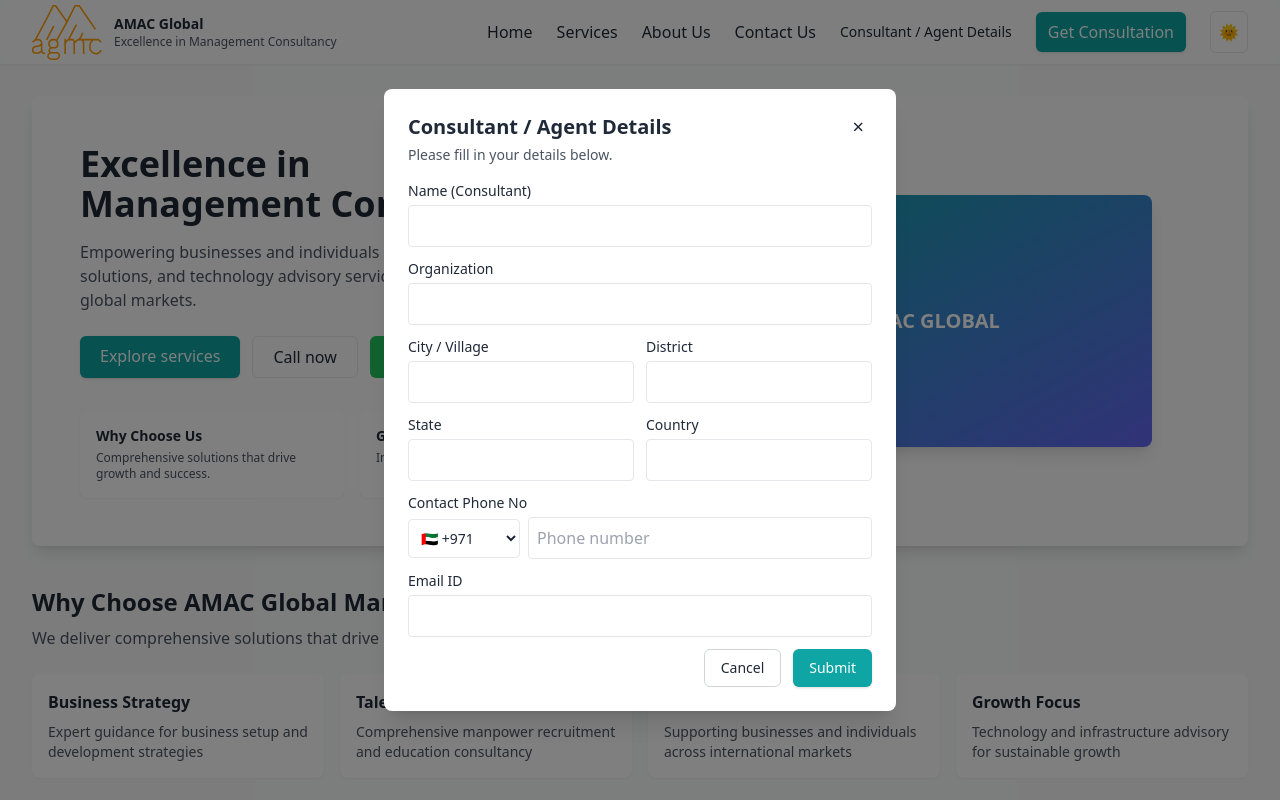
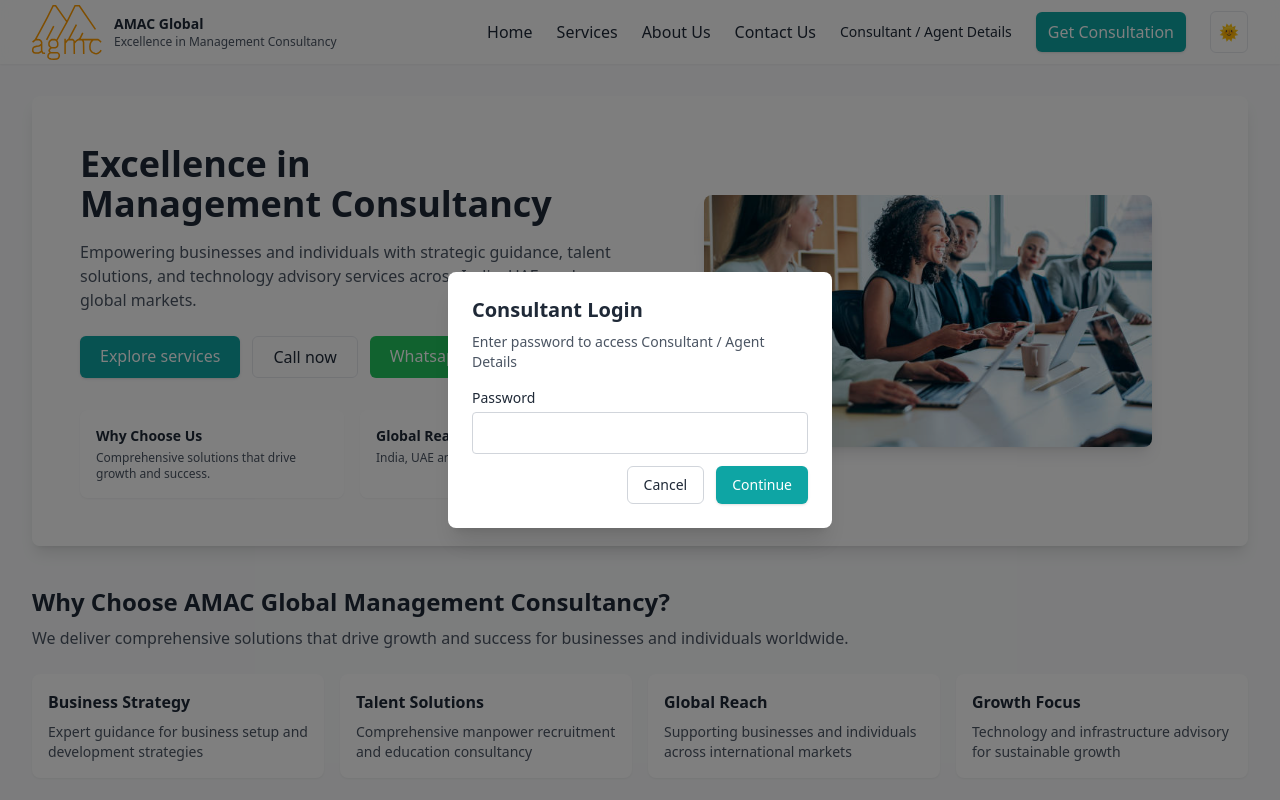
Before and after one commit to praveen270607/amac_global, a Next.js app: page / in a window 1280 px wide. Both pictures are taken after a click on the button "Consultant / Agent Details". Shown: the top 800 px of the page. Built offline with nearby package versions, Linux system fonts and the light colour scheme.

Commit message:
set password for agency registration and changed plain color to an image in home page

```diff
--- a/components/Hero.jsx
+++ b/components/Hero.jsx
@@ -4,37 +4,56 @@
   return (
     <section className="relative overflow-hidden rounded-lg p-8 sm:p-12 glass shadow-lg">
       <div className="grid grid-cols-1 md:grid-cols-2 gap-8 items-center">
+
         <div>
-          <h2 className="text-3xl sm:text-4xl font-extrabold leading-tight">Excellence in<br/>Management Consultancy</h2>
+          <h2 className="text-3xl sm:text-4xl font-extrabold leading-tight">
+            Excellence in<br/>Management Consultancy
+          </h2>
+
           <p className="mt-4 text-gray-600 dark:text-gray-300">
-            Empowering businesses and individuals with strategic guidance, talent solutions, and technology advisory services
-            across India, UAE, and global markets.
+            Empowering businesses and individuals with strategic guidance, talent solutions,
+            and technology advisory services across India, UAE, and global markets.
           </p>
 
           <div className="mt-6 flex flex-wrap gap-3">
-            <Link href="/services" className="px-5 py-2 bg-brand-500 text-white rounded-md shadow hover:scale-105 transition transform">Explore services</Link>
-            <a href="tel:+971503096657" className="px-5 py-2 border rounded-md hover:bg-gray-100 dark:hover:bg-gray-800 transition">Call now</a>
-            <a href="https://wa.me/971503096657" className="px-5 py-2 bg-green-500 text-white rounded-md hover:scale-105 transition transform">Whatsapp</a>
+            <Link href="/services" className="px-5 py-2 bg-brand-500 text-white rounded-md shadow hover:scale-105 transition transform">
+              Explore services
+            </Link>
+            <a href="tel:+971503096657" className="px-5 py-2 border rounded-md hover:bg-gray-100 dark:hover:bg-gray-800 transition">
+              Call now
+            </a>
+            <a href="https://wa.me/971503096657" className="px-5 py-2 bg-green-500 text-white rounded-md hover:scale-105 transition transform">
+              Whatsapp
+            </a>
           </div>
 
           <div className="mt-8 grid grid-cols-2 gap-4">
             <div className="p-4 bg-white/80 dark:bg-gray-800/70 rounded-lg shadow-sm">
               <h4 className="text-sm font-semibold">Why Choose Us</h4>
-              <p className="text-xs text-gray-600 dark:text-gray-300 mt-1">Comprehensive solutions that drive growth and success.</p>
+              <p className="text-xs text-gray-600 dark:text-gray-300 mt-1">
+                Comprehensive solutions that drive growth and success.
+              </p>
             </div>
             <div className="p-4 bg-white/80 dark:bg-gray-800/70 rounded-lg shadow-sm">
               <h4 className="text-sm font-semibold">Global Reach</h4>
-              <p className="text-xs text-gray-600 dark:text-gray-300 mt-1">India, UAE and global markets.</p>
+              <p className="text-xs text-gray-600 dark:text-gray-300 mt-1">
+                India, UAE and global markets.
+              </p>
             </div>
           </div>
         </div>
 
+        {/* Updated Graphic Section */}
         <div className="order-first md:order-last flex items-center justify-center">
-          {/* simple graphic */}
-          <div className="w-full max-w-md aspect-video bg-gradient-to-br from-brand-500 to-indigo-500 rounded-lg flex items-center justify-center text-white font-bold text-xl shadow-lg">
-            AMAC GLOBAL
+          <div className="w-full max-w-md aspect-video rounded-lg overflow-hidden shadow-lg">
+            <img
+              src="/istockphoto-1366137792-612x612.jpg"
+              alt="AMAC Global"
+              className="w-full h-full object-cover"
+            />
           </div>
         </div>
+
       </div>
     </section>
   )
--- a/components/Navbar.jsx
+++ b/components/Navbar.jsx
@@ -3,6 +3,9 @@
 import Image from 'next/image'
 import { useState } from 'react'
 import { useRouter } from 'next/router'
+
+// Password for Consultant Access
+const CONSULTANT_PASSWORD = "AMAC2025"   // <<< CHANGE THIS PASSWORD WHEN NEEDED
 
 // Option B: compact list of key countries with flags + codes
 const PHONE_COUNTRIES = [
@@ -18,6 +21,79 @@
   { code: '+1', flag: '🇨🇦', label: 'Canada' },
 ]
 
+/* -----------------------------------------------------------
+   PASSWORD CHECK MODAL
+----------------------------------------------------------- */
+function PasswordModal({ open, onClose, onSuccess }) {
+  const [password, setPassword] = useState("")
+  const [error, setError] = useState("")
+
+  if (!open) return null
+
+  function checkPassword(e) {
+    e.preventDefault()
+    if (password === CONSULTANT_PASSWORD) {
+      setError("")
+      onClose()
+      onSuccess()
+    } else {
+      setError("Incorrect password. Try again.")
+    }
+  }
+
+  return (
+    <div className="fixed inset-0 z-50 flex items-center justify-center">
+      <div
+        className="absolute inset-0 bg-black/50"
+        onClick={onClose}
+      />
+
+      <div className="relative bg-white dark:bg-gray-900 rounded-lg shadow-xl w-full max-w-sm p-6 mx-4">
+        <h2 className="text-xl font-semibold mb-2">Consultant Login</h2>
+        <p className="text-sm text-gray-600 dark:text-gray-400 mb-4">
+          Enter password to access Consultant / Agent Details
+        </p>
+
+        <form onSubmit={checkPassword} className="space-y-3">
+          <div>
+            <label className="block text-sm font-medium mb-1">Password</label>
+            <input
+              type="password"
+              value={password}
+              onChange={(e) => setPassword(e.target.value)}
+              className="w-full p-2 border rounded border-gray-300 dark:border-gray-700 bg-white dark:bg-gray-900"
+              required
+            />
+          </div>
+
+          {error && (
+            <p className="text-sm text-red-600">{error}</p>
+          )}
+
+          <div className="flex justify-end gap-3 mt-4">
+            <button
+              type="button"
+              onClick={onClose}
+              className="px-4 py-2 border border-gray-300 dark:border-gray-600 rounded-md text-sm"
+            >
+              Cancel
+            </button>
+            <button
+              type="submit"
+              className="px-4 py-2 bg-brand-500 text-white rounded-md text-sm shadow hover:opacity-90"
+            >
+              Continue
+            </button>
+          </div>
+        </form>
+      </div>
+    </div>
+  )
+}
+
+/* -----------------------------------------------------------
+   MAIN CONSULTANT / AGENT DETAILS MODAL
+----------------------------------------------------------- */
 function ConsultantModal({ open, onClose }) {
   const [form, setForm] = useState({
     name: '',
@@ -45,11 +121,10 @@
       (c) => c.code === form.phoneCountryCode
     )
 
-    // For now just log; you can send this to an API later
-    console.log('Consultant / Agent details submitted:', {
+    console.log("Consultant / Agent Details:", {
       ...form,
       fullPhone: `${form.phoneCountryCode} ${form.phone}`,
-      phoneCountryLabel: selectedCountry?.label,
+      countryLabel: selectedCountry?.label,
     })
 
     onClose()
@@ -57,84 +132,55 @@
 
   return (
     <div className="fixed inset-0 z-50 flex items-center justify-center">
-      {/* backdrop */}
       <div
         className="absolute inset-0 bg-black/50"
         onClick={onClose}
-        aria-hidden="true"
       />
-      {/* dialog */}
-      <div
-        className="relative bg-white dark:bg-gray-900 rounded-lg shadow-xl w-full max-w-lg mx-4 p-6"
-        role="dialog"
-        aria-modal="true"
-      >
-        <div className="flex items-start justify-between mb-4">
-          <div>
-            <h2 className="text-xl font-semibold">
-              Consultant / Agent Details
-            </h2>
-            <p className="mt-1 text-sm text-gray-600 dark:text-gray-400">
-              Please fill in your details below.
-            </p>
-          </div>
-          <button
-            type="button"
-            onClick={onClose}
-            className="text-xl leading-none px-2 py-1 rounded-md hover:bg-gray-100 dark:hover:bg-gray-800"
-            aria-label="Close"
-          >
-            ×
-          </button>
-        </div>
+
+      <div className="relative bg-white dark:bg-gray-900 rounded-lg shadow-xl w-full max-w-lg p-6 mx-4">
+        <h2 className="text-xl font-semibold mb-2">Consultant / Agent Details</h2>
 
         <form onSubmit={handleSubmit} className="space-y-3">
+
           <div>
-            <label className="block text-sm font-medium mb-1">
-              Name (Consultant)
-            </label>
+            <label className="block text-sm font-medium mb-1">Name (Consultant)</label>
             <input
               name="name"
               value={form.name}
               onChange={handleChange}
-              className="w-full p-2 border rounded border-gray-200 dark:border-gray-700 bg-white dark:bg-gray-900"
+              className="w-full p-2 border rounded border-gray-300 dark:border-gray-700"
               required
             />
           </div>
 
           <div>
-            <label className="block text-sm font-medium mb-1">
-              Organization
-            </label>
+            <label className="block text-sm font-medium mb-1">Organization</label>
             <input
               name="organization"
               value={form.organization}
               onChange={handleChange}
-              className="w-full p-2 border rounded border-gray-200 dark:border-gray-700 bg-white dark:bg-gray-900"
+              className="w-full p-2 border rounded border-gray-300 dark:border-gray-700"
             />
           </div>
 
           <div className="grid grid-cols-1 sm:grid-cols-2 gap-3">
             <div>
-              <label className="block text-sm font-medium mb-1">
-                City / Village
-              </label>
+              <label className="block text-sm font-medium mb-1">City / Village</label>
               <input
                 name="city"
                 value={form.city}
                 onChange={handleChange}
-                className="w-full p-2 border rounded border-gray-200 dark:border-gray-700 bg-white dark:bg-gray-900"
+                className="w-full p-2 border rounded border-gray-300 dark:border-gray-700"
               />
             </div>
+
             <div>
-              <label className="block text-sm font-medium mb-1">
-                District
-              </label>
+              <label className="block text-sm font-medium mb-1">District</label>
               <input
                 name="district"
                 value={form.district}
                 onChange={handleChange}
-                className="w-full p-2 border rounded border-gray-200 dark:border-gray-700 bg-white dark:bg-gray-900"
+                className="w-full p-2 border rounded border-gray-300 dark:border-gray-700"
               />
             </div>
           </div>
@@ -146,37 +192,33 @@
                 name="state"
                 value={form.state}
                 onChange={handleChange}
-                className="w-full p-2 border rounded border-gray-200 dark:border-gray-700 bg-white dark:bg-gray-900"
+                className="w-full p-2 border rounded border-gray-300 dark:border-gray-700"
               />
             </div>
+
             <div>
               <label className="block text-sm font-medium mb-1">Country</label>
               <input
                 name="country"
                 value={form.country}
                 onChange={handleChange}
-                className="w-full p-2 border rounded border-gray-200 dark:border-gray-700 bg-white dark:bg-gray-900"
+                className="w-full p-2 border rounded border-gray-300 dark:border-gray-700"
               />
             </div>
           </div>
 
-          {/* Phone with country code + flag */}
+          {/* Phone with flag + country code */}
           <div>
-            <label className="block text-sm font-medium mb-1">
-              Contact Phone No
-            </label>
+            <label className="block text-sm font-medium mb-1">Contact Phone No</label>
             <div className="flex items-center gap-2">
               <select
                 name="phoneCountryCode"
                 value={form.phoneCountryCode}
                 onChange={handleChange}
-                className="p-2 border rounded text-sm w-28 shrink-0 border-gray-200 dark:border-gray-700 bg-white dark:bg-gray-900"
+                className="p-2 w-28 rounded border border-gray-300 dark:border-gray-700"
               >
                 {PHONE_COUNTRIES.map((c) => (
-                  <option
-                    key={`${c.flag}-${c.label}-${c.code}`}
-                    value={c.code}
-                  >
+                  <option key={c.label} value={c.code}>
                     {c.flag} {c.code}
                   </option>
                 ))}
@@ -187,7 +229,7 @@
                 value={form.phone}
                 onChange={handleChange}
                 placeholder="Phone number"
-                className="flex-1 p-2 border rounded border-gray-200 dark:border-gray-700 bg-white dark:bg-gray-900"
+                className="flex-1 p-2 border rounded border-gray-300 dark:border-gray-700"
               />
             </div>
           </div>
@@ -199,21 +241,22 @@
               name="email"
               value={form.email}
               onChange={handleChange}
-              className="w-full p-2 border rounded border-gray-200 dark:border-gray-700 bg-white dark:bg-gray-900"
+              className="w-full p-2 border rounded border-gray-300 dark:border-gray-700"
             />
           </div>
 
-          <div className="mt-4 flex justify-end gap-3">
+          <div className="flex justify-end gap-3 mt-4">
             <button
               type="button"
               onClick={onClose}
-              className="px-4 py-2 rounded-md border border-gray-300 dark:border-gray-700 text-sm"
+              className="px-4 py-2 border border-gray-300 dark:border-gray-700 rounded-md text-sm"
             >
               Cancel
             </button>
+
             <button
               type="submit"
-              className="px-4 py-2 rounded-md bg-brand-500 text-white text-sm shadow hover:opacity-90"
+              className="px-4 py-2 bg-brand-500 text-white rounded-md text-sm shadow hover:opacity-90"
             >
               Submit
             </button>
@@ -224,9 +267,14 @@
   )
 }
 
+/* -----------------------------------------------------------
+   NAVBAR MAIN COMPONENT
+----------------------------------------------------------- */
 export default function Navbar({ theme, toggleTheme }) {
   const [open, setOpen] = useState(false)
+  const [showPasswordModal, setShowPasswordModal] = useState(false)
   const [showConsultantModal, setShowConsultantModal] = useState(false)
+
   const router = useRouter()
 
   function handleNavClick(e, href) {
@@ -238,8 +286,9 @@
     setOpen(false)
   }
 
-  function openConsultantModal() {
-    setShowConsultantModal(true)
+  // When user clicks menu item → open password modal
+  function openProtectedModal() {
+    setShowPasswordModal(true)
     setOpen(false)
   }
 
@@ -248,6 +297,7 @@
       <nav className="w-full bg-white/60 dark:bg-gray-800/60 backdrop-blur sticky top-0 z-50 shadow-sm">
         <div className="max-w-7xl mx-auto px-4 sm:px-6 lg:px-8">
           <div className="flex items-center justify-between h-16">
+
             <div className="flex items-center gap-4">
               <Link
                 href="/"
@@ -256,7 +306,7 @@
               >
                 <Image
                   src="/logo-placeholder.svg"
-                  alt="Kite"
+                  alt="Logo"
                   width={70}
                   height={35}
                 />
@@ -269,44 +319,29 @@
               </Link>
             </div>
 
-            {/* desktop links */}
+            {/* Desktop Menu */}
             <div className="hidden md:flex items-center gap-6">
-              <Link
-                href="/"
-                onClick={(e) => handleNavClick(e, '/')}
-                className="hover:underline"
-              >
+
+              <Link href="/" onClick={(e) => handleNavClick(e, '/')} className="hover:underline">
                 Home
               </Link>
 
-              <Link
-                href="/services"
-                onClick={(e) => handleNavClick(e, '/services')}
-                className="hover:underline"
-              >
+              <Link href="/services" onClick={(e) => handleNavClick(e, '/services')} className="hover:underline">
                 Services
               </Link>
 
-              <Link
-                href="/about"
-                onClick={(e) => handleNavClick(e, '/about')}
-                className="hover:underline"
-              >
+              <Link href="/about" onClick={(e) => handleNavClick(e, '/about')} className="hover:underline">
                 About Us
               </Link>
 
-              <Link
-                href="/contact"
-                onClick={(e) => handleNavClick(e, '/contact')}
-                className="hover:underline"
-              >
+              <Link href="/contact" onClick={(e) => handleNavClick(e, '/contact')} className="hover:underline">
                 Contact Us
               </Link>
 
-              {/* Consultant / Agent Details */}
+              {/* NEW protected item */}
               <button
                 type="button"
-                onClick={openConsultantModal}
+                onClick={openProtectedModal}
                 className="hover:underline text-sm"
               >
                 Consultant / Agent Details
@@ -328,7 +363,7 @@
               </button>
             </div>
 
-            {/* mobile */}
+            {/* Mobile */}
             <div className="md:hidden flex items-center">
               <button
                 onClick={toggleTheme}
@@ -339,8 +374,6 @@
 
               <button
                 onClick={() => setOpen((v) => !v)}
-                aria-expanded={open}
-                aria-label="Toggle menu"
                 className="p-2 rounded-md border dark:border-gray-700"
               >
                 ☰
@@ -349,44 +382,29 @@
           </div>
         </div>
 
-        {/* mobile menu */}
+        {/* Mobile Menu */}
         {open && (
           <div className="md:hidden px-4 pb-4 space-y-2">
-            <Link
-              href="/"
-              onClick={(e) => handleNavClick(e, '/')}
-              className="block"
-            >
+
+            <Link href="/" onClick={(e) => handleNavClick(e, '/')} className="block">
               Home
             </Link>
 
-            <Link
-              href="/services"
-              onClick={(e) => handleNavClick(e, '/services')}
-              className="block"
-            >
+            <Link href="/services" onClick={(e) => handleNavClick(e, '/services')} className="block">
               Services
             </Link>
 
-            <Link
-              href="/about"
-              onClick={(e) => handleNavClick(e, '/about')}
-              className="block"
-            >
+            <Link href="/about" onClick={(e) => handleNavClick(e, '/about')} className="block">
               About Us
             </Link>
 
-            <Link
-              href="/contact"
-              onClick={(e) => handleNavClick(e, '/contact')}
-              className="block"
-            >
+            <Link href="/contact" onClick={(e) => handleNavClick(e, '/contact')} className="block">
               Contact Us
             </Link>
 
             <button
               type="button"
-              onClick={openConsultantModal}
+              onClick={openProtectedModal}
               className="block w-full text-left"
             >
               Consultant / Agent Details
@@ -399,11 +417,19 @@
             >
               Get Consultation
             </Link>
+
           </div>
         )}
       </nav>
 
-      {/* Modal */}
+      {/* PASSWORD MODAL */}
+      <PasswordModal
+        open={showPasswordModal}
+        onClose={() => setShowPasswordModal(false)}
+        onSuccess={() => setShowConsultantModal(true)}
+      />
+
+      {/* MAIN CONSULTANT MODAL */}
       <ConsultantModal
         open={showConsultantModal}
         onClose={() => setShowConsultantModal(false)}
```
Also changed, not shown: public/istockphoto-1366137792-612x612.jpg (added), public/three-consultants-having-a-discussion-zfvd30bj0wi0bh85.jpg (added).
